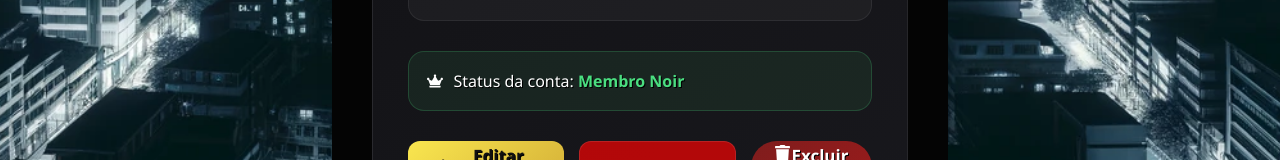
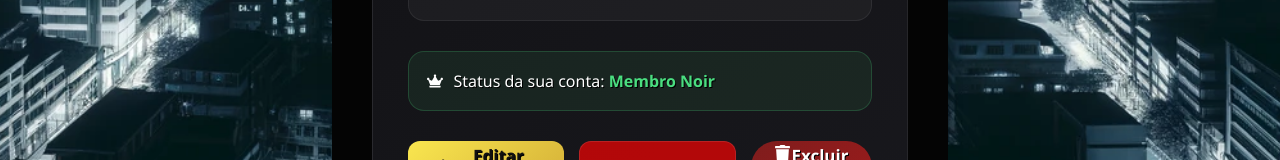
Before and after one commit to Luizfelipeosz/Noir-Avenue, a React (Vite) app: page /dashboard/perfil in a window 1280 px wide. Shown: the part 1045-1205 px from the top of the page. Built offline with nearby package versions, Linux system fonts and the light colour scheme; sample sign-in values are in the browser's storage.

Commit message:
feat: fix words on the profile

```diff
--- a/src/components/Perfil/Perfil.jsx
+++ b/src/components/Perfil/Perfil.jsx
@@ -155,7 +155,7 @@ function Perfil() {
             <FaCrown />
 
             <p>
-              Status da conta:
+              Status da sua conta:
               <strong>
                 {" "}
                 Membro Noir
```
